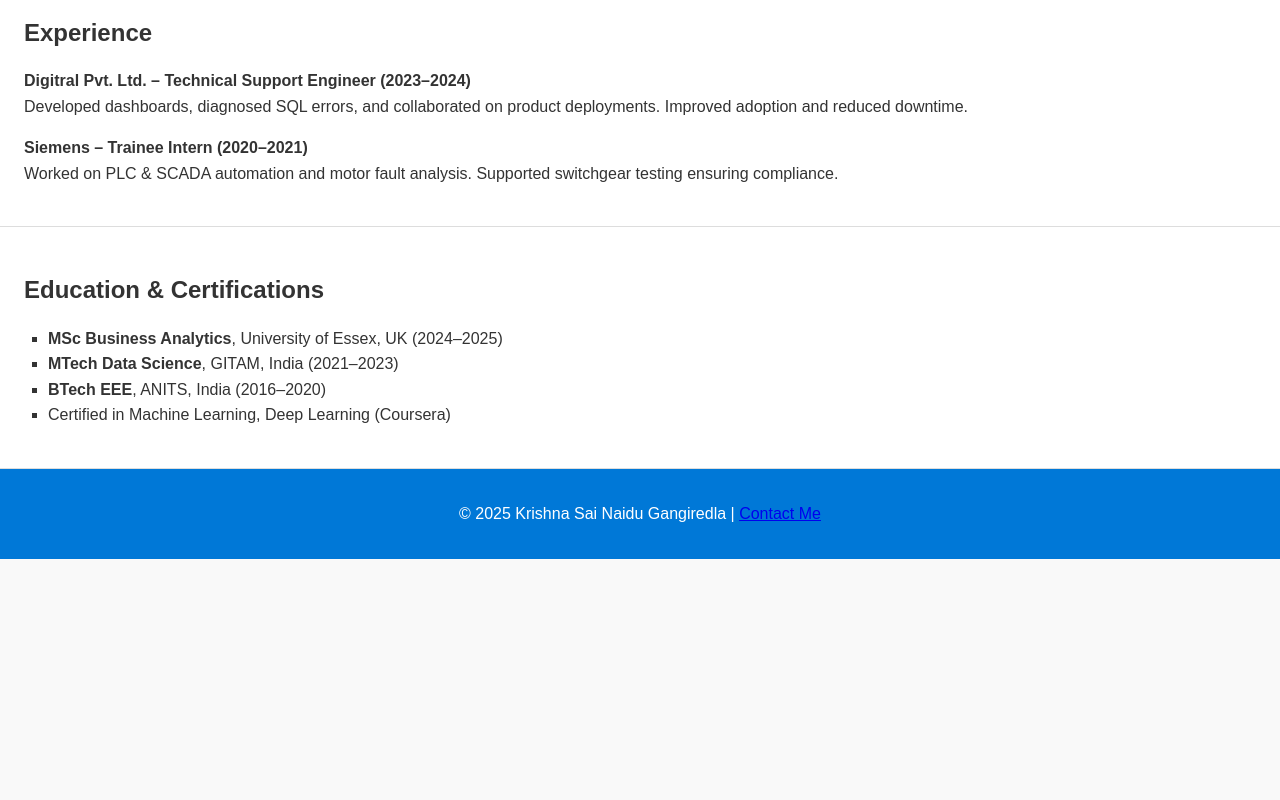
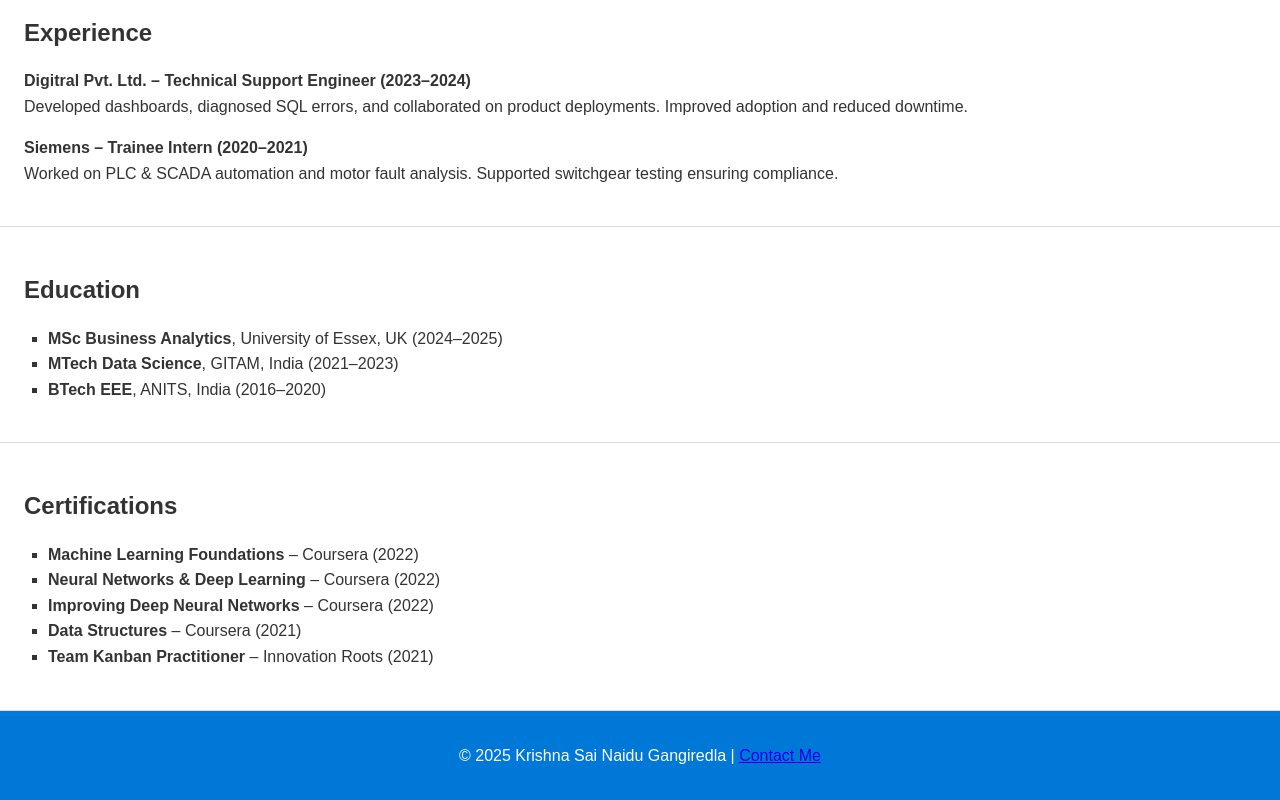
Before and after one commit to krishna1219/krishnasaigangiredla.github.io, a plain HTML site: page index.html in a window 1280 px wide. Shown: the part 924-1724 px from the top of the page. Before the commit the page ends 1483 px from the top, so only its background shows below. Drawn offline with Linux system fonts and the light colour scheme.

Commit message:
Update index.html

```diff
--- a/index.html
+++ b/index.html
@@ -48,14 +48,25 @@
   </section>
 
   <section>
-    <h2>Education & Certifications</h2>
+  <h2>Education</h2>
   <ul>
     <li><strong>MSc Business Analytics</strong>, University of Essex, UK (2024–2025)</li>
     <li><strong>MTech Data Science</strong>, GITAM, India (2021–2023)</li>
     <li><strong>BTech EEE</strong>, ANITS, India (2016–2020)</li>
-      <li>Certified in Machine Learning, Deep Learning (Coursera)</li>
   </ul>
 </section>
+
+<section>
+  <h2>Certifications</h2>
+  <ul>
+    <li><strong>Machine Learning Foundations</strong> – Coursera (2022)</li>
+    <li><strong>Neural Networks & Deep Learning</strong> – Coursera (2022)</li>
+    <li><strong>Improving Deep Neural Networks</strong> – Coursera (2022)</li>
+    <li><strong>Data Structures</strong> – Coursera (2021)</li>
+    <li><strong>Team Kanban Practitioner</strong> – Innovation Roots (2021)</li>
+  </ul>
+</section>
+
 
   <footer>
     <p>© 2025 Krishna Sai Naidu Gangiredla | <a href="mailto:krishna.sai0819@gmail.com">Contact Me</a></p>
```
Lines whose indentation alone changed are shown as unchanged.
